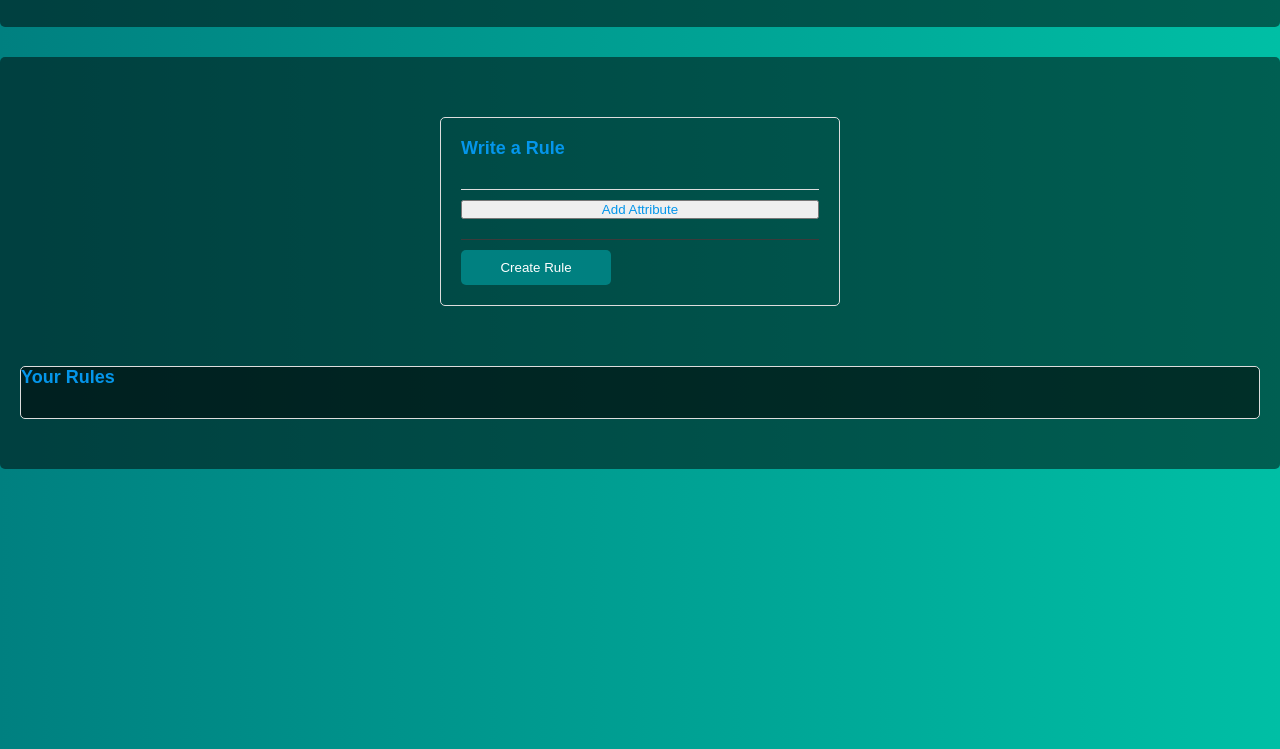
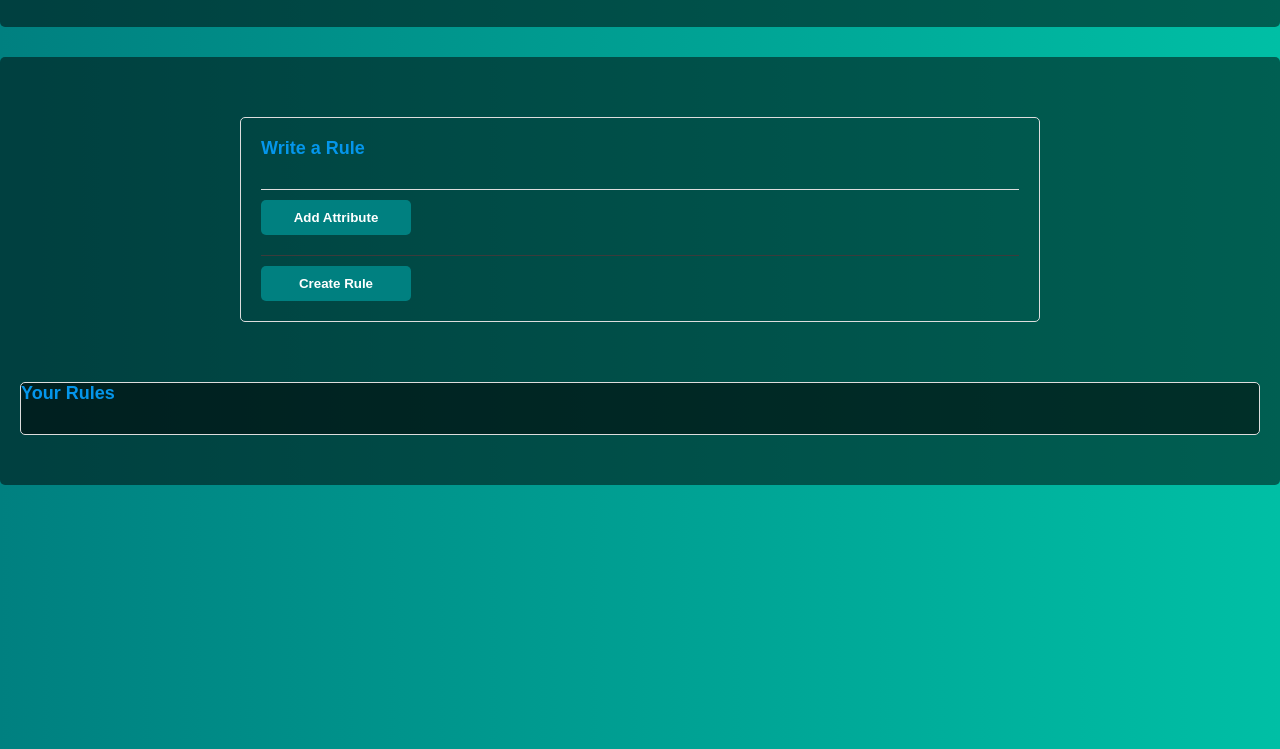
Before and after one commit to DEADSAW/DecisionHub, a plain HTML site: page Create_rules.html in a window 1280 px wide. Shown: the part 51-800 px from the top of the page. Drawn offline with Linux system fonts and the light colour scheme.

Commit message:
Add files via upload
improved user interface

```diff
--- a/Create_rules.css
+++ b/Create_rules.css
@@ -5,6 +5,7 @@
     padding: 0;
     font-family: 'Arial', sans-serif;
     color: #0496eb; /* Match general text color */
+    font-weight:bold;
 }
 
 body {
@@ -52,7 +53,7 @@ h2 {
     display: flex;
     flex-direction: column;
     gap: 10px;
-    width: 400px; /* Match width */
+    width: 800px; /* Match width */
     margin: 40px auto; /* Center the form */
 }
 
@@ -115,7 +116,15 @@ h2 {
 #rule-list-items {
     padding: 10px;
 }
-
+#add-attribute{
+    background-color: #008080; /* Use a darker background for better contrast */
+    color: #fff; /* Use white for button text */
+    padding: 10px 20px;
+    border: none;
+    border-radius: 5px;
+    cursor: pointer;
+    max-width: 150px;
+}
 /* Additional styles */
 .error {
     color: red;
--- a/Create_rules.js
+++ b/Create_rules.js
@@ -47,7 +47,8 @@ document.addEventListener('DOMContentLoaded', function() {
                     <option value="<=">less than or equal to (<=)</option>
 
                     </select>
-                <input type="text" id="value-${attributeId}-${conditionCount}">
+             <input type="text" id="condtion-${attributeId}-${conditionCount}" placeholder="Condition Value">
+             <input type="text" id="action-${attributeId}-${conditionCount}" placeholder="what action it Performs">
             `;
             target.parentElement.appendChild(conditionDiv);
         }
```
